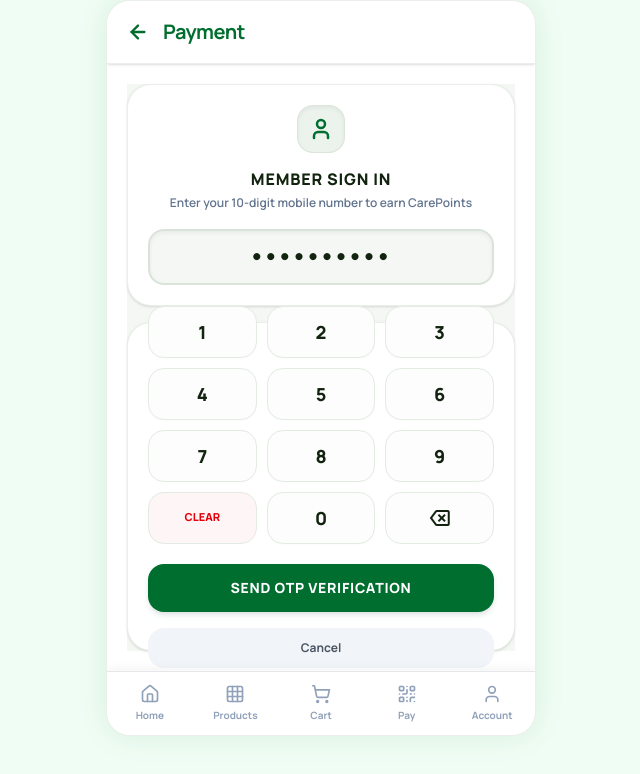
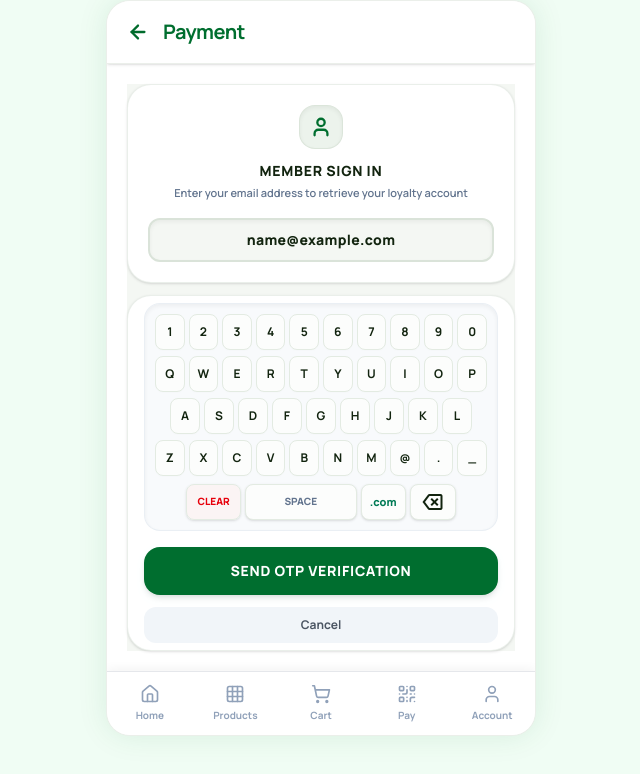
Before and after one commit to CHAUHANRUDRA24/KioskMobile, a React (Vite) app: page / in a window 1280 px wide. Shown: the top 774 px of the page, without its empty margins (319-959 px from the left). Built offline with nearby package versions, Linux system fonts and the light colour scheme.

Commit message:
feat: change member sign-in page to accept Email address with an on-screen QWERTY touch keyboard

```diff
--- a/src/App.tsx
+++ b/src/App.tsx
@@ -185,21 +185,23 @@ export default function App() {
   };
   const [accountOpen, setAccountOpen] = useState<boolean>(false);
   const [privacyMode, setPrivacyMode] = useState<boolean>(false);
-  const [user, setUser] = useState<{ name: string; phone: string; points: number } | null>(null);
-  const [phoneInput, setPhoneInput] = useState<string>('');
+  const [user, setUser] = useState<{ name: string; email: string; points: number } | null>(null);
+  const [emailInput, setEmailInput] = useState<string>('');
   const [otpInput, setOtpInput] = useState<string>('');
-  const [signInStep, setSignInStep] = useState<'phone' | 'otp'>('phone');
+  const [signInStep, setSignInStep] = useState<'email' | 'otp'>('email');
   const [signInError, setSignInError] = useState<string>('');
 
   const handleKeypadPress = (val: string) => {
     setSignInError('');
-    if (signInStep === 'phone') {
+    if (signInStep === 'email') {
       if (val === 'backspace') {
-        setPhoneInput(prev => prev.slice(0, -1));
+        setEmailInput(prev => prev.slice(0, -1));
       } else if (val === 'clear') {
-        setPhoneInput('');
-      } else if (phoneInput.length < 10) {
-        setPhoneInput(prev => prev + val);
+        setEmailInput('');
+      } else if (val === 'space') {
+        setEmailInput(prev => prev + ' ');
+      } else {
+        setEmailInput(prev => prev + val);
       }
     } else {
       if (val === 'backspace') {
@@ -213,8 +215,9 @@ export default function App() {
   };
 
   const handleSendOtp = () => {
-    if (phoneInput.length !== 10) {
-      setSignInError(lang === 'en' ? 'Enter a valid 10-digit mobile number' : 'कृपया सही 10-अंकीय मोबाइल नंबर दर्ज करें');
+    const emailRegex = /^[^\s@]+@[^\s@]+\.[^\s@]+$/;
+    if (!emailRegex.test(emailInput)) {
+      setSignInError(lang === 'en' ? 'Enter a valid email address' : 'कृपया सही ईमेल पता दर्ज करें');
       return;
     }
     setSignInStep('otp');
@@ -229,14 +232,16 @@ export default function App() {
     }
     if (otpInput === '1234') {
       // Mock login successful
+      const emailPrefix = emailInput.split('@')[0];
+      const displayName = emailPrefix.charAt(0).toUpperCase() + emailPrefix.slice(1);
       setUser({
-        name: 'Rudraksh Chauhan',
-        phone: phoneInput.replace(/(\d{3})(\d{3})(\d{4})/, '($1) $2-$3'),
+        name: displayName,
+        email: emailInput,
         points: 320
       });
-      setPhoneInput('');
+      setEmailInput('');
       setOtpInput('');
-      setSignInStep('phone');
+      setSignInStep('email');
       setScreen('landing');
     } else {
       setSignInError(lang === 'en' ? 'Incorrect OTP. Try 1234' : 'गलत ओटीपी। 1234 आज़माएं');
@@ -471,6 +476,13 @@ export default function App() {
                 if (screen === 'payment') setScreen('cart');
                 else if (screen === 'cart') setScreen('products');
                 else if (screen === 'products') setScreen('landing');
+                else if (screen === 'signin') {
+                  setScreen('landing');
+                  setEmailInput('');
+                  setOtpInput('');
+                  setSignInStep('email');
+                  setSignInError('');
+                }
               }}
               className="text-[#006b2c] hover:opacity-80 transition-opacity active:scale-90 p-1 rounded-full hover:bg-secondary-container flex-shrink-0"
             >
@@ -640,7 +652,7 @@ export default function App() {
                     </div>
                   </div>
                   <button
-                    onClick={() => { setSignInStep('phone'); setPhoneInput(''); setOtpInput(''); setSignInError(''); setScreen('signin'); }}
+                    onClick={() => { setSignInStep('email'); setEmailInput(''); setOtpInput(''); setSignInError(''); setScreen('signin'); }}
                     className="bg-[#006e2f] hover:bg-[#005321] text-white font-extrabold text-xs px-4 py-2.5 rounded-xl active:scale-[0.97] transition-all cursor-pointer shadow-sm shadow-emerald-950/10"
                   >
                     {lang === 'en' ? 'Sign In' : 'साइन इन'}
@@ -1345,35 +1357,35 @@ export default function App() {
               className="flex-grow flex flex-col h-full bg-[#f4f7f3] select-none"
             >
               {/* Header card inside screen */}
-              <div className="bg-white border border-[#cbd7ca]/40 rounded-3xl p-5 shadow-sm text-center flex flex-col items-center gap-3.5 flex-shrink-0">
-                <div className="w-12 h-12 rounded-2xl bg-[#ecf3ec] border border-[#cbd7ca]/50 text-[#006e2f] flex items-center justify-center shadow-inner">
-                  <User size={24} className="stroke-[2.5]" />
+              <div className="bg-white border border-[#cbd7ca]/40 rounded-3xl p-5 shadow-sm text-center flex flex-col items-center gap-3 flex-shrink-0">
+                <div className="w-11 h-11 rounded-2xl bg-[#ecf3ec] border border-[#cbd7ca]/50 text-[#006e2f] flex items-center justify-center shadow-inner">
+                  <User size={22} className="stroke-[2.5]" />
                 </div>
                 <div>
-                  <h3 className="font-sans font-black text-base text-[#12240f] uppercase tracking-wider">
-                    {signInStep === 'phone'
+                  <h3 className="font-sans font-black text-sm text-[#12240f] uppercase tracking-wider">
+                    {signInStep === 'email'
                       ? (lang === 'en' ? 'Member Sign In' : 'सदस्य साइन इन')
                       : (lang === 'en' ? 'Enter Verification Code' : 'सत्यापन कोड दर्ज करें')}
                   </h3>
-                  <p className="text-xs text-slate-500 font-semibold mt-1">
-                    {signInStep === 'phone'
-                      ? (lang === 'en' ? 'Enter your 10-digit mobile number to earn CarePoints' : 'केयरपॉइंट्स कमाने के लिए 10-अंकीय मोबाइल नंबर दर्ज करें')
-                      : (lang === 'en' ? 'Verification OTP has been sent via SMS' : 'सत्यापन ओटीपी एसएमएस द्वारा भेजा गया है')}
+                  <p className="text-[11px] text-slate-500 font-semibold mt-1">
+                    {signInStep === 'email'
+                      ? (lang === 'en' ? 'Enter your email address to retrieve your loyalty account' : 'अपना लॉयल्टी खाता प्राप्त करने के लिए ईमेल दर्ज करें')
+                      : (lang === 'en' ? 'Verification OTP has been sent via email' : 'सत्यापन ओटीपी ईमेल द्वारा भेजा गया है')}
                   </p>
                 </div>
 
                 {/* Input Display Box */}
-                <div className="w-full flex flex-col gap-1.5 mt-1">
-                  <div className="w-full bg-[#f4f7f3] border-2 border-[#dae3d9] rounded-2xl h-14 flex items-center justify-center px-4 shadow-inner relative">
-                    <span className="font-mono text-xl font-extrabold text-[#12240f] tracking-widest">
-                      {signInStep === 'phone'
-                        ? (phoneInput || '••••••••••')
+                <div className="w-full flex flex-col gap-1 mt-1">
+                  <div className="w-full bg-[#f4f7f3] border-2 border-[#dae3d9] rounded-xl h-11 flex items-center justify-center px-4 shadow-inner relative">
+                    <span className="font-sans text-sm font-extrabold text-[#12240f] tracking-wide truncate max-w-[260px]">
+                      {signInStep === 'email'
+                        ? (emailInput || (lang === 'en' ? 'name@example.com' : 'नाम@उदाहरण.कॉम'))
                         : (otpInput || '••••')}
                     </span>
                   </div>
 
                   {signInError && (
-                    <span className="text-[11px] font-bold text-red-500 bg-red-50 py-1.5 px-3 rounded-lg border border-red-100 text-center leading-none">
+                    <span className="text-[10px] font-bold text-red-500 bg-red-50 py-1.5 px-3 rounded-lg border border-red-100 text-center leading-none">
                       {signInError}
                     </span>
                   )}
@@ -1385,44 +1397,95 @@ export default function App() {
                 </div>
               </div>
 
-              {/* Custom Touch Keypad Layout */}
-              <div className="flex-1 bg-white border border-[#cbd7ca]/40 rounded-3xl p-5 shadow-sm mt-4 flex flex-col gap-4 min-h-0 justify-center">
-                <div className="grid grid-cols-3 gap-2.5">
+              {/* Dynamic Keypad Area */}
+              <div className="flex-grow flex flex-col h-full bg-white border border-[#cbd7ca]/40 rounded-3xl p-4 shadow-sm mt-3 flex-1 justify-center gap-3 min-h-0">
+                {signInStep === 'email' ? (
+                  /* QWERTY Keyboard for Email Input */
+                  <div className="w-full flex flex-col gap-1.5 select-none bg-slate-50 p-2.5 rounded-2xl border border-slate-200/60 shadow-inner">
+                    {[
+                      ['1', '2', '3', '4', '5', '6', '7', '8', '9', '0'],
+                      ['q', 'w', 'e', 'r', 't', 'y', 'u', 'i', 'o', 'p'],
+                      ['a', 's', 'd', 'f', 'g', 'h', 'j', 'k', 'l'],
+                      ['z', 'x', 'c', 'v', 'b', 'n', 'm', '@', '.', '_']
+                    ].map((row, rIdx) => (
+                      <div key={rIdx} className="flex justify-center gap-1">
+                        {row.map(char => (
+                          <button
+                            key={char}
+                            onClick={() => handleKeypadPress(char)}
+                            className="h-9 w-7.5 rounded-lg border border-[#e3ebe2] bg-[#fcfdfc] active:bg-[#eaf0ea] active:scale-95 transition-all text-xs font-bold text-[#12240f] cursor-pointer flex items-center justify-center shadow-[0_1px_2px_rgba(0,0,0,0.01)] uppercase"
+                          >
+                            {char}
+                          </button>
+                        ))}
+                      </div>
+                    ))}
+                    <div className="flex justify-center gap-1 mt-0.5">
+                      <button
+                        onClick={() => handleKeypadPress('clear')}
+                        className="h-9 px-2.5 rounded-lg border border-[#e3ebe2] bg-[#fdf0f0]/60 active:bg-red-50 active:scale-95 transition-all text-[10px] font-black uppercase text-red-600 cursor-pointer flex items-center justify-center shadow-sm"
+                      >
+                        {lang === 'en' ? 'Clear' : 'साफ़'}
+                      </button>
+                      <button
+                        onClick={() => handleKeypadPress('space')}
+                        className="h-9 w-28 rounded-lg border border-[#e3ebe2] bg-[#fcfdfc] active:bg-[#eaf0ea] active:scale-95 transition-all text-[10px] font-black uppercase text-slate-500 cursor-pointer flex items-center justify-center shadow-sm"
+                      >
+                        Space
+                      </button>
+                      <button
+                        onClick={() => handleKeypadPress('.com')}
+                        className="h-9 px-2 rounded-lg border border-[#e3ebe2] bg-[#fcfdfc] active:bg-[#eaf0ea] active:scale-95 transition-all text-[11px] font-black text-emerald-700 cursor-pointer flex items-center justify-center shadow-sm"
+                      >
+                        .com
+                      </button>
+                      <button
+                        onClick={() => handleKeypadPress('backspace')}
+                        className="h-9 px-2.5 rounded-lg border border-[#e3ebe2] bg-[#fcfdfc] active:bg-[#eaf0ea] active:scale-95 transition-all text-[#12240f] cursor-pointer flex items-center justify-center shadow-sm"
+                      >
+                        <span className="material-symbols-outlined font-extrabold text-[14px]">backspace</span>
+                      </button>
+                    </div>
+                  </div>
+                ) : (
+                  /* Numeric Keypad for OTP Input */
+                  <div className="w-full max-w-[260px] mx-auto grid grid-cols-3 gap-2 p-2 select-none bg-slate-50 rounded-2xl border border-slate-200/60 shadow-inner">
                     {['1', '2', '3', '4', '5', '6', '7', '8', '9'].map(num => (
                       <button
                         key={num}
                         onClick={() => handleKeypadPress(num)}
-                      className="h-13 rounded-2xl border border-[#e3ebe2] bg-[#fcfdfc] active:bg-[#eaf0ea] active:scale-95 transition-all text-lg font-black text-[#12240f] cursor-pointer flex items-center justify-center shadow-[0_1.5px_2px_rgba(0,0,0,0.01)]"
+                        className="h-11 bg-white hover:bg-slate-50 border border-slate-200/80 rounded-xl flex items-center justify-center text-base font-black font-sans text-slate-800 active:scale-[0.96] transition-all cursor-pointer shadow-sm"
                       >
                         {num}
                       </button>
                     ))}
                     <button
                       onClick={() => handleKeypadPress('clear')}
-                    className="h-13 rounded-2xl border border-[#e3ebe2] bg-[#fdf0f0]/60 active:bg-red-50 active:scale-95 transition-all text-[11px] font-black uppercase text-red-600 cursor-pointer flex items-center justify-center"
+                      className="h-11 bg-rose-50 hover:bg-rose-100/70 border border-rose-100 rounded-xl flex items-center justify-center text-[9px] font-black uppercase text-rose-600 active:scale-[0.96] transition-all cursor-pointer shadow-sm"
                     >
                       {lang === 'en' ? 'Clear' : 'साफ़'}
                     </button>
                     <button
                       onClick={() => handleKeypadPress('0')}
-                    className="h-13 rounded-2xl border border-[#e3ebe2] bg-[#fcfdfc] active:bg-[#eaf0ea] active:scale-95 transition-all text-lg font-black text-[#12240f] cursor-pointer flex items-center justify-center shadow-[0_1.5px_2px_rgba(0,0,0,0.01)]"
+                      className="h-11 bg-white hover:bg-slate-50 border border-[#e3ebe2] rounded-xl flex items-center justify-center text-base font-black font-sans text-slate-800 active:scale-[0.96] transition-all cursor-pointer shadow-sm"
                     >
                       0
                     </button>
                     <button
                       onClick={() => handleKeypadPress('backspace')}
-                    className="h-13 rounded-2xl border border-[#e3ebe2] bg-[#fcfdfc] active:bg-[#eaf0ea] active:scale-95 transition-all text-[#12240f] cursor-pointer flex items-center justify-center"
-                  >
-                    <span className="material-symbols-outlined font-extrabold text-[20px]">backspace</span>
-                  </button>
-                </div>
+                      className="h-11 bg-slate-100/80 hover:bg-slate-150 border border-slate-200 rounded-xl flex items-center justify-center text-slate-600 active:scale-[0.96] transition-all cursor-pointer shadow-sm"
+                    >
+                      <span className="material-symbols-outlined font-extrabold text-[18px]">backspace</span>
+                    </button>
+                  </div>
+                )}
 
                 {/* Confirm/Send OTP Button */}
                 <button
-                  onClick={signInStep === 'phone' ? handleSendOtp : handleVerifyOtp}
+                  onClick={signInStep === 'email' ? handleSendOtp : handleVerifyOtp}
                   className="w-full bg-[#006e2f] hover:bg-[#005321] text-white font-black py-3.5 rounded-2xl shadow-md shadow-emerald-950/10 active:scale-[0.98] transition-all cursor-pointer text-center text-sm font-sans uppercase tracking-wider mt-1"
                 >
-                  {signInStep === 'phone'
+                  {signInStep === 'email'
                     ? (lang === 'en' ? 'Send OTP Verification' : 'ओटीपी सत्यापन भेजें')
                     : (lang === 'en' ? 'Verify Code' : 'कोड सत्यापित करें')}
                 </button>
@@ -1430,14 +1493,14 @@ export default function App() {
                 <button
                   onClick={() => {
                     if (signInStep === 'otp') {
-                      setSignInStep('phone');
+                      setSignInStep('email');
                       setOtpInput('');
                       setSignInError('');
                     } else {
                       setScreen('landing');
                     }
                   }}
-                  className="w-full bg-slate-100 hover:bg-slate-200 text-[#4B5563] font-bold py-3 rounded-2xl active:scale-[0.98] transition-all cursor-pointer text-center text-xs font-sans"
+                  className="w-full bg-slate-100 hover:bg-slate-200 text-[#4B5563] font-bold py-2.5 rounded-xl active:scale-[0.98] transition-all cursor-pointer text-center text-xs font-sans"
                 >
                   {signInStep === 'otp' ? (lang === 'en' ? 'Back' : 'पीछे') : (lang === 'en' ? 'Cancel' : 'रद्द करें')}
                 </button>
@@ -1565,8 +1628,8 @@ export default function App() {
               if (user) {
                 setAccountOpen(true);
               } else {
-                setSignInStep('phone');
-                setPhoneInput('');
+                setSignInStep('email');
+                setEmailInput('');
                 setOtpInput('');
                 setSignInError('');
                 setScreen('signin');
@@ -1679,7 +1742,7 @@ export default function App() {
                     {user ? user.name : (lang === 'en' ? 'Guest Customer' : lang === 'hi' ? 'अतिथि ग्राहक' : 'અતિથિ ગ્રાહક')}
                   </h4>
                   <p className="text-xs font-semibold text-slate-500 text-left">
-                    {user ? `Phone: ${user.phone}` : 'ID: PC-8893-X'}
+                    {user ? `Email: ${user.email}` : 'ID: PC-8893-X'}
                   </p>
                 </div>
                 <div className="bg-emerald-100/50 border border-emerald-200/50 text-[#006e2f] text-[10px] font-black uppercase px-2 py-1 rounded-lg">
```
Lines whose indentation alone changed are shown as unchanged.
